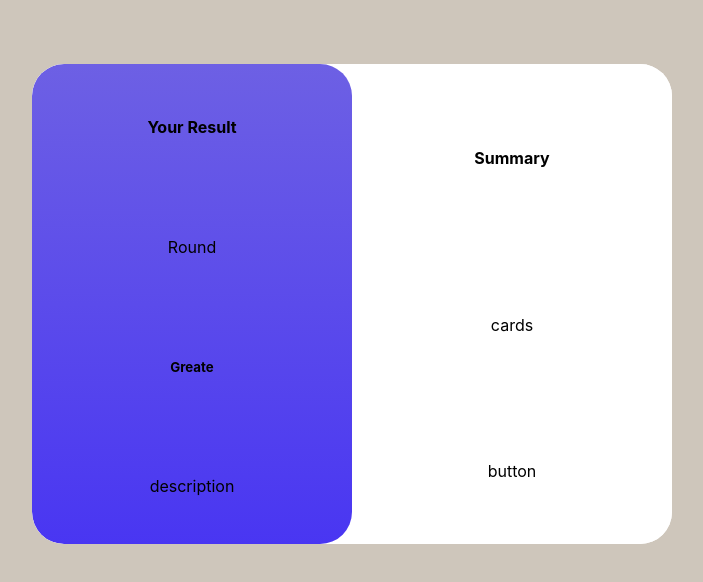
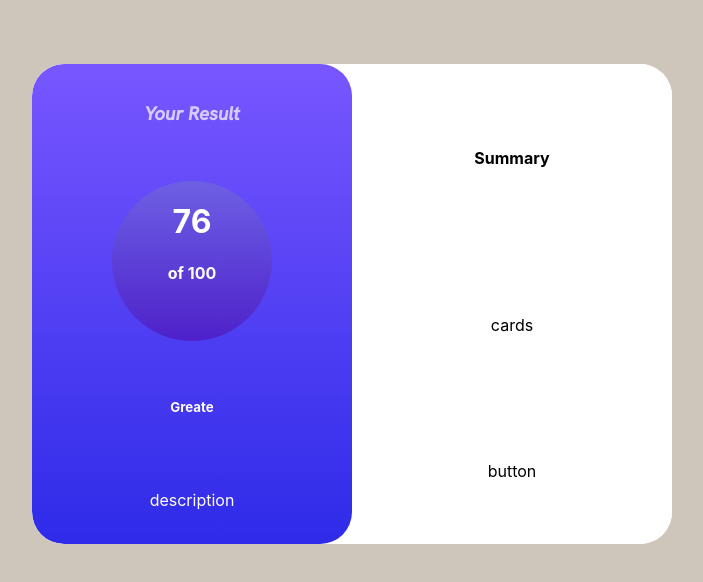
Before and after one commit to hamzauguz/summaryTask, a React (Create React App) app: page / in a window 1280 px wide. Shown: the top 582 px of the page, without its empty margins (288-991 px from the left). Built offline with nearby package versions, Linux system fonts and the light colour scheme.

Commit message:
add fonts join the round place

```diff
--- a/public/index.html
+++ b/public/index.html
@@ -3,6 +3,12 @@
   <head>
     <meta charset="utf-8" />
     <link rel="icon" href="%PUBLIC_URL%/favicon.ico" />
+    <link rel="preconnect" href="https://fonts.gstatic.com" crossorigin />
+    <link
+      href="https://fonts.googleapis.com/css2?family=Hanken+Grotesk:ital,wght@1,500&display=swap"
+      rel="stylesheet"
+    />
+
     <meta name="viewport" content="width=device-width, initial-scale=1" />
     <meta name="theme-color" content="#000000" />
     <meta
--- a/src/App.css
+++ b/src/App.css
@@ -1,3 +1,6 @@
+* {
+}
+
 .App {
   display: flex;
   margin: 0 auto;
@@ -24,3 +27,21 @@
   background-color: white;
   text-align: center;
 }
+
+:root {
+  --Light_red: hsl(0, 100%, 67%);
+  --Orangey_yellow: hsl(39, 100%, 56%);
+  --Green_teal: hsl(166, 100%, 37%);
+  --Cobalt_blue: hsl(234, 85%, 45%);
+
+  --Light_slate_blue: hsl(252, 100%, 67%);
+  --Light_royal_blue: hsl(241, 81%, 54%);
+
+  --Violet_blue: hsla(256, 72%, 46%, 1);
+  --Persian_blue: hsla(241, 72%, 46%, 0);
+
+  --White: hsl(0, 0%, 100%);
+  --Pale_blue: hsl(221, 100%, 96%);
+  --Light_lavender: hsl(241, 100%, 89%);
+  --Dark_gray_blue: hsl(224, 30%, 27%);
+}
--- a/src/cards/firstly-card/Styles.FirstlyCard.css
+++ b/src/cards/firstly-card/Styles.FirstlyCard.css
@@ -1,3 +1,21 @@
+:root {
+  --Light_red: hsl(0, 100%, 67%);
+  --Orangey_yellow: hsl(39, 100%, 56%);
+  --Green_teal: hsl(166, 100%, 37%);
+  --Cobalt_blue: hsl(234, 85%, 45%);
+
+  --Light_slate_blue: hsl(252, 100%, 67%);
+  --Light_royal_blue: hsl(241, 81%, 54%);
+
+  --Violet_blue: hsla(256, 72%, 46%, 1);
+  --Persian_blue: hsla(241, 72%, 46%, 0);
+
+  --White: hsl(0, 0%, 100%);
+  --Pale_blue: hsl(221, 100%, 96%);
+  --Light_lavender: hsl(241, 100%, 89%);
+  --Dark_gray_blue: hsl(224, 30%, 27%);
+}
+
 @media screen and (max-width: 800px) {
   .first-card {
     border-radius: 0 !important;
@@ -8,10 +26,10 @@
 
 .first-card {
   background: linear-gradient(
-    to top,
-    #4936f2,
-    #6d60e4
-  ); /* W3C, IE 10+/ Edge, Firefox 16+, Chrome 26+, Opera 12+, Safari 7+ */
+    to bottom,
+    var(--Light_slate_blue),
+    var(--Light_royal_blue)
+  );
   flex: 1;
   height: auto;
   border-radius: 2em;
@@ -19,4 +37,10 @@
   display: flex;
   flex-direction: column;
   justify-content: space-around;
+  color: #fff;
 }
+
+.result-text {
+  opacity: 0.7;
+  font-family: "Hanken Grotesk", sans-serif;
+}
--- a/src/cards/firstly-card/index.js
+++ b/src/cards/firstly-card/index.js
@@ -1,11 +1,12 @@
 import React from "react";
+import RoundPlace from "../../components/round-place";
 import "./Styles.FirstlyCard.css";
 
 const FirstlyCard = () => {
   return (
     <div className="first-card">
-      <h4>Your Result</h4>
-      <p>Round</p>
+      <h3 className="result-text">Your Result</h3>
+      <RoundPlace />
       <h5>Greate</h5>
       <p>description</p>
     </div>
--- a/src/components/round-place/Styles.RoundPlace.css
+++ b/src/components/round-place/Styles.RoundPlace.css
@@ -0,0 +1,8 @@
+.round-place {
+  background-color: hsla(256, 72%, 46%, 1);
+  background: linear-gradient(to top, hsla(256, 72%, 46%, 1), #6d60e4);
+  width: 10em;
+  height: 10em;
+  margin: 0 auto;
+  border-radius: 5em;
+}
--- a/src/components/round-place/index.js
+++ b/src/components/round-place/index.js
@@ -2,7 +2,12 @@ import React from "react";
 import "./Styles.RoundPlace.css";
 
 const RoundPlace = () => {
-  return <div>RoundPlace</div>;
+  return (
+    <div className="round-place">
+      <h1>76</h1>
+      <h4>of 100</h4>
+    </div>
+  );
 };
 
 export default RoundPlace;
```
